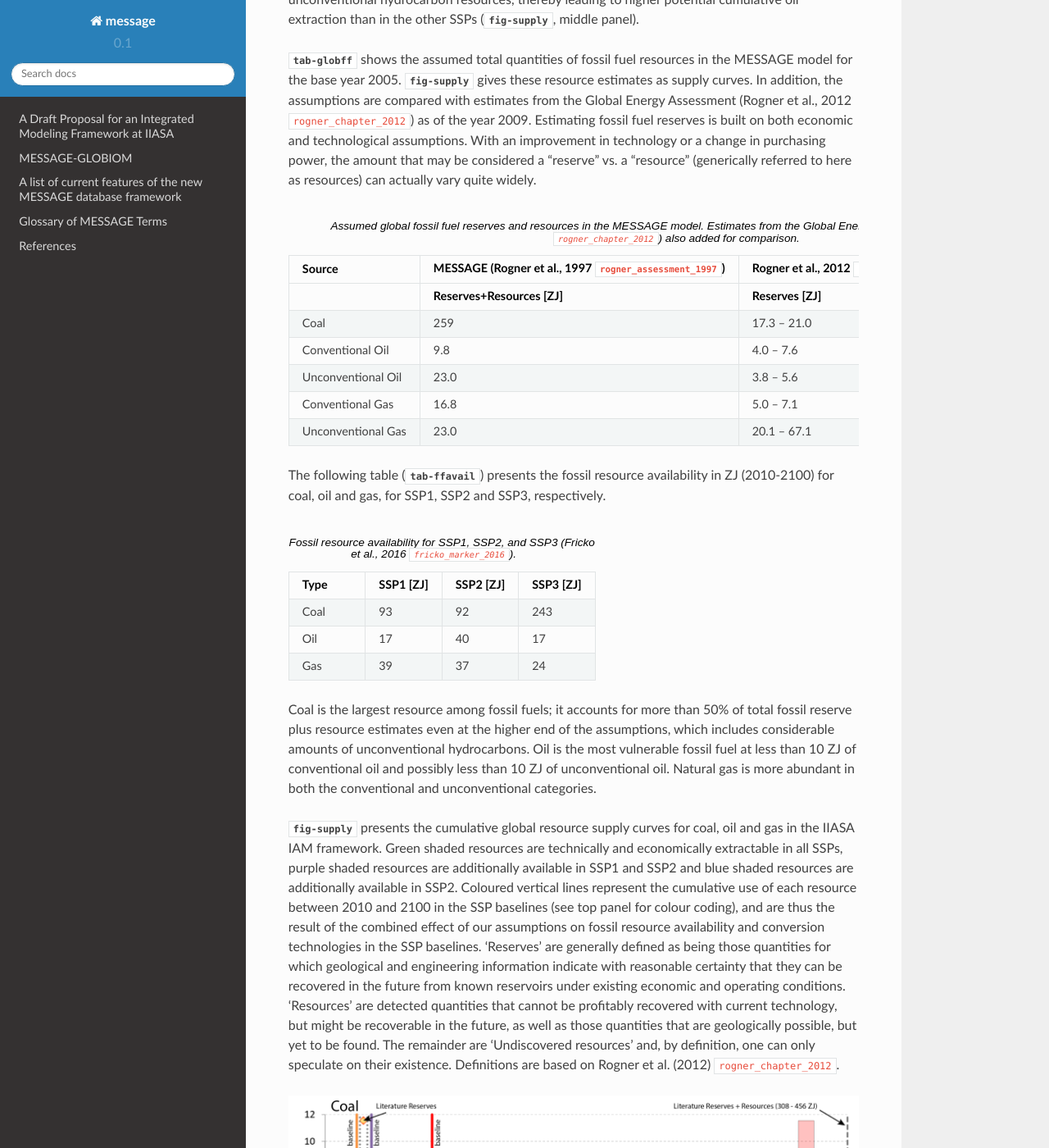
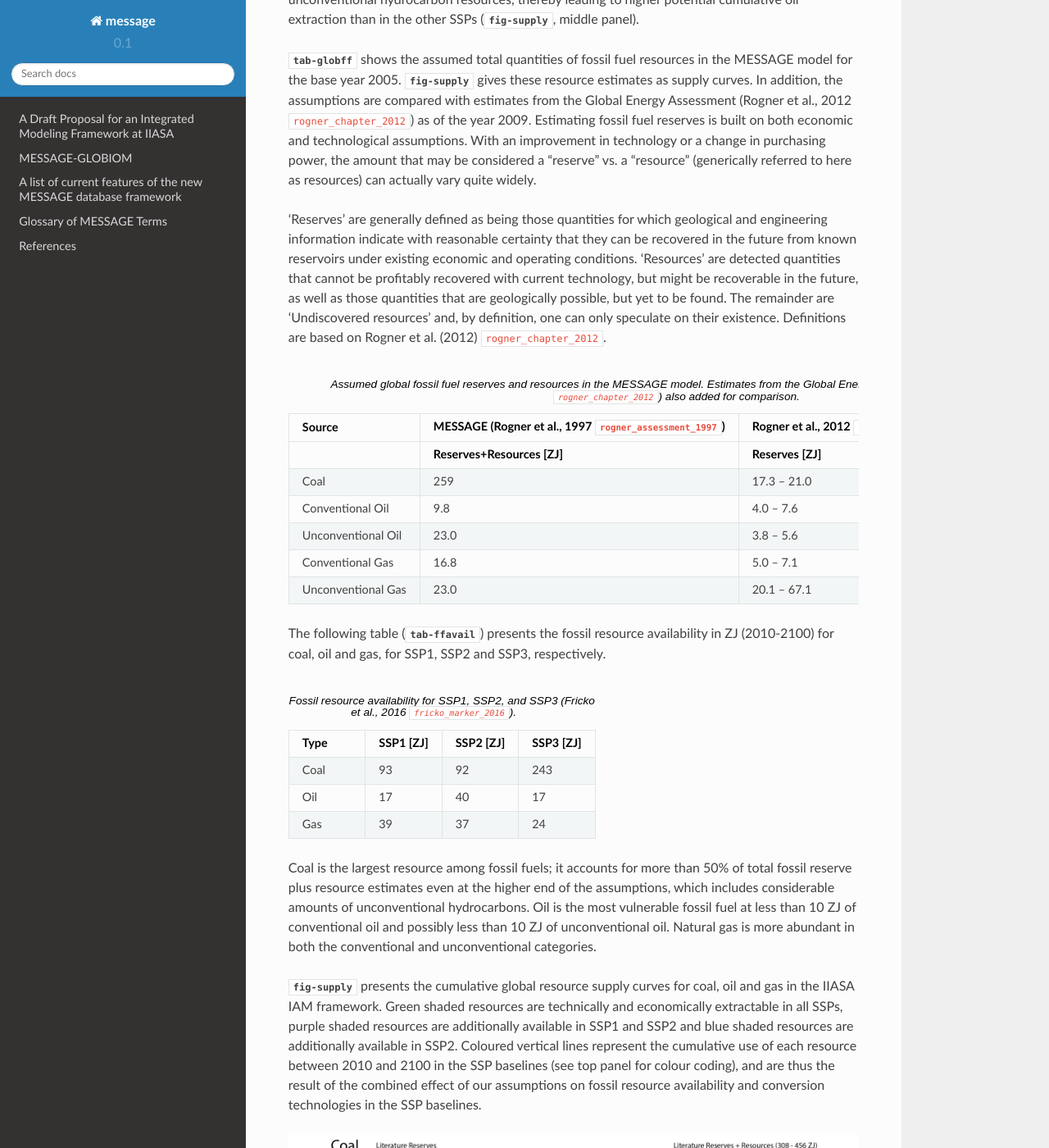
Before and after one commit to iiasa/message_doc, a Sphinx documentation site: the page built from source/message_globiom/energy/resource/fossilfuel.rst, in a window 1280 px wide and 1400 px high, scrolled down 608 px. Shown: the whole window at 82% size. Built offline with Sphinx 7.4.7 and the Read the Docs theme 2.0.0, drawn with Linux system fonts in a browser that asks for light colours; pages that are not in the unit, such as notebooks, are missing from menus; cross-references to code outside the pages are shown as plain code; part of the change alters nothing that is shown.

```diff
--- a/source/message_globiom/energy/resource/fossilfuel.rst
+++ b/source/message_globiom/energy/resource/fossilfuel.rst
@@ -16,6 +16,12 @@ extraction than in the other SSPs (:numref:`fig-supply`, middle panel).
 curves. In addition, the assumptions are compared with estimates from the Global Energy Assessment (Rogner et al., 2012 :cite:`rogner_chapter_2012`) as of the year 2009. Estimating
 fossil fuel reserves is built on both economic and technological assumptions. With an improvement in technology or a change in purchasing power, the amount that may be considered a
 “reserve” vs. a “resource” (generically referred to here as resources) can actually vary quite widely.
+
+‘Reserves’ are generally defined as being those quantities for which geological and
+engineering information indicate with reasonable certainty that they can be recovered in the future from known reservoirs under existing economic and operating conditions.
+‘Resources’ are detected quantities that cannot be profitably recovered with current technology, but might be recoverable in the future, as well as those quantities that are geologically
+possible, but yet to be found. The remainder are ‘Undiscovered resources’ and, by definition, one can only speculate on their existence. Definitions are based on Rogner et al. (2012)
+:cite:`rogner_chapter_2012`.
 
 .. _tab-globff:
 .. list-table:: Assumed global fossil fuel reserves and resources in the MESSAGE model. Estimates from the Global Energy Assessment (Rogner et al., 2012 :cite:`rogner_chapter_2012`) also added for comparison.
@@ -82,11 +88,7 @@ Natural gas is more abundant in both the conventional and unconventional categor
 :numref:`fig-supply` presents the cumulative global resource supply curves for coal, oil and gas in the IIASA IAM framework. Green shaded resources are technically and economically
 extractable in all SSPs, purple shaded resources are additionally available in SSP1 and SSP2 and blue shaded resources are additionally available in SSP2. Coloured vertical lines
 represent the cumulative use of each resource between 2010 and 2100 in the SSP baselines (see top panel for colour coding), and are thus the result of the combined effect of our
-assumptions on fossil resource availability and conversion technologies in the SSP baselines. ‘Reserves’ are generally defined as being those quantities for which geological and
-engineering information indicate with reasonable certainty that they can be recovered in the future from known reservoirs under existing economic and operating conditions.
-‘Resources’ are detected quantities that cannot be profitably recovered with current technology, but might be recoverable in the future, as well as those quantities that are geologically
-possible, but yet to be found. The remainder are ‘Undiscovered resources’ and, by definition, one can only speculate on their existence. Definitions are based on Rogner et al. (2012)
-:cite:`rogner_chapter_2012`.
+assumptions on fossil resource availability and conversion technologies in the SSP baselines.
 
 .. _fig-supply:
 .. figure:: /_static/GlobalResourceSupplyCurves.png
```
